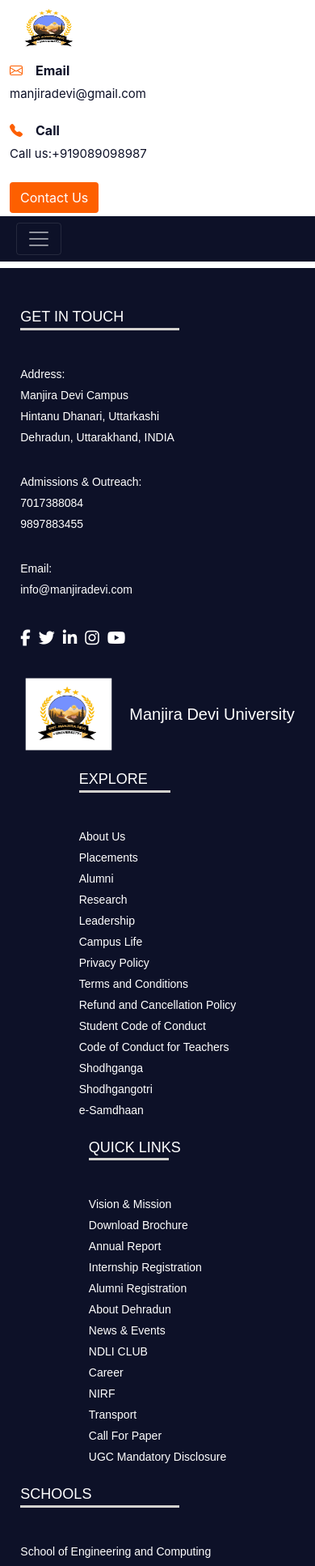
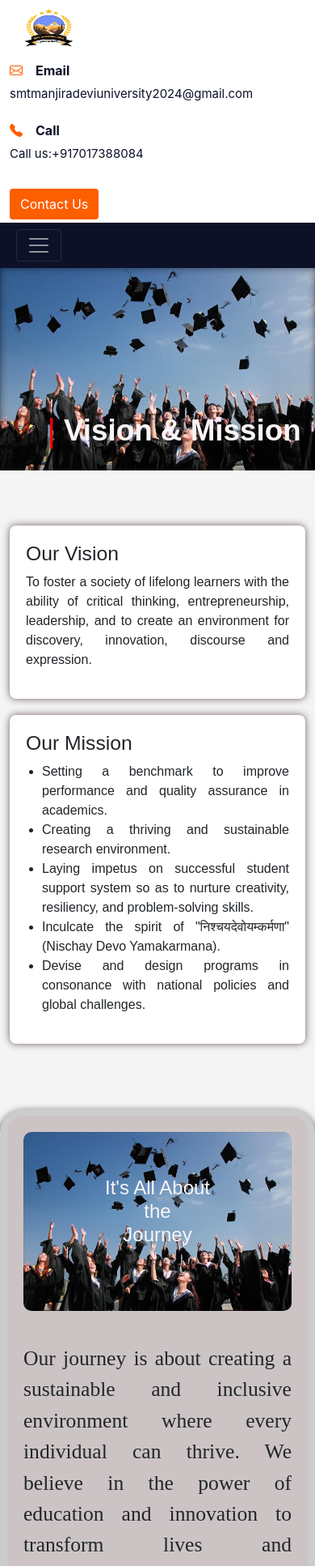
Before and after one commit to butolaanjali/manjiradevi, a React (Create React App) app: page /vision in a window 390 px wide. Shown: the top 1934 px of the page at 81% size. Built offline with nearby package versions, Linux system fonts and the light colour scheme; a web font is replaced by a local one.

Commit message:
file updated

```diff
--- a/src/App.js
+++ b/src/App.js
@@ -14,6 +14,9 @@ import Academics from './Component/Academics/Academics';
 import Research from './Component/Research/Research';
 import Layout from './Component/Layout/Layout';
 import Lifemanjira from './Component/Lifemanjira/Lifemanjira';
+import Vision from './Component/About/vision';
+import Map from './Component/Map/Map';
+
 
 function App() {
   return (
@@ -31,7 +34,9 @@ function App() {
           <Route path="research" element={<Research/>}/>
           <Route path="layout" element={<Layout/>}/>
           <Route path="lifemanjira" element={<Lifemanjira/>}/>
+          <Route path="vision" element={<Vision/>}/>
         </Routes>
+        <Map/>
         <Footer/>
       </Router>
     </div>
--- a/src/Component/About/About.js
+++ b/src/Component/About/About.js
@@ -3,7 +3,7 @@ import './about.css';
 import { Link } from "react-router-dom";
 import { Carousel } from 'react-responsive-carousel';
 import Gallery from '../Gallery/Gallery';
-import Map from '../Map/Map';
+
 const About = () => {
   return <div>
      <div class="container-fluid aboutimage  ">
@@ -87,7 +87,7 @@ const About = () => {
     </div>
 </div>
 <Gallery/>
-<Map/>
+
         </div>
 
 
--- a/src/Component/About/vision.css
+++ b/src/Component/About/vision.css
@@ -4,6 +4,7 @@
   flex-direction: column;
   align-items: center;
   background-color: #f4f4f4;
+  text-align: justify;
 }
 
 .header {
@@ -30,6 +31,7 @@
   object-fit: cover;
   object-position: center center;
   z-index: 0;
+
 }
 
 .overlay {
@@ -99,7 +101,9 @@
   background: #ccc4c4;
   border-radius: 30px;
   padding: 20px 150px;
-  max-width: 1250px
+  max-width: 1250px;
+  font-family: serif;
+  font-size: 25px;
 }
 
 .vision-page .image-container {
@@ -157,5 +161,8 @@
 
   .vision-page .journey-text {
     width: 100%;
+    text-align: justify;
+    font-size: 25px;
+    font-family: serif;
   }
 }
--- a/src/Component/About/vision.js
+++ b/src/Component/About/vision.js
@@ -1,4 +1,6 @@
-import React from 'react';
+import React, { useState } from "react";
+import { Link } from "react-router-dom";
+import './vision.css';
 
 const Vision = () => {
   return (
@@ -10,7 +12,7 @@ const Vision = () => {
         </div>
         <img src="/vision.png" alt="Vision Background" />
       </div>
-      <div className="container">
+      <div className="container mt-5">
         <div className="content">
           <div className="vision">
             <h2>Our Vision</h2>
@@ -28,7 +30,7 @@ const Vision = () => {
           </div>
         </div>
       </div>
-      <div className="journey">
+      <div className="journey mb-3">
         <div className="journey-content">
           <div className="image-container">
             <img src="/vision.png" alt="Journey" className="journey-image" />
@@ -37,11 +39,12 @@ const Vision = () => {
                 <br/>Journey</h2><br/>
             </div>
           </div>
-          <div className="journey-text">
-            <p style={{ fontfamily: "Gill Sans Extrabold, sans-serif" }}>Our journey is about creating a sustainable and inclusive environment where every individual can thrive. We believe in the power of education and innovation to transform lives and communities. Together, we strive to push boundaries and explore new horizons.</p>
+          <div className="journey-text ">
+            <p  className='vp'>Our journey is about creating a sustainable and inclusive environment where every individual can thrive. We believe in the power of education and innovation to transform lives and communities. Together, we strive to push boundaries and explore new horizons.</p>
           </div>
         </div>
       </div>
+
     </div>
   );
 }
--- a/src/Component/Footer/footer.css
+++ b/src/Component/Footer/footer.css
@@ -108,6 +108,7 @@
 
     .footer-content > div {
         margin: 10px 0;
+        text-align: center; /* Center-align text for all sections */
     }
 
     .footer-bottom {
@@ -121,6 +122,16 @@
 
     .footer-bottom .footer-copy {
         margin: 10px 0;
+    }
+
+    /* Center the underline for headings */
+    .footer h2 {
+        text-align: center;
+    }
+
+    .footer h2::after {
+        left: 50%;
+        transform: translateX(-50%);
     }
 }
 
--- a/src/Component/Home.js
+++ b/src/Component/Home.js
@@ -4,11 +4,14 @@ import { Carousel } from 'react-responsive-carousel';
 import OurSchool from '../Component/OurSchool/OurSchool';
 import Program from '../Component/Program/Program';
 
+
 import "react-responsive-carousel/lib/styles/carousel.min.css";
 import "./Nav.css";
 import Layout from "./Layout/Layout";
 import StudentSpeak from "./Testimonial/StudentSpeak";
 import StudentLife from "./Studentlife/Studentlife";
+import Gallery from "./Gallery/Gallery";
+
 
 function Home() {
   const [isOpen, setIsOpen] = useState(false);
@@ -161,10 +164,13 @@ function Home() {
 </div>
 
       <Program/>
+      <Gallery/>
       <OurSchool/>
       <Layout/>
+
       <StudentSpeak/>
       <StudentLife/>
+
 
 
     </div>
--- a/src/Component/Layout/Layout.js
+++ b/src/Component/Layout/Layout.js
@@ -60,7 +60,7 @@ const Layout = () => {
     {
       title: 'WORLD Environment manjira devi university college uttarkashi',
       date: '05-Jun-2024 | 10:00 AM',
-      location: 'Manjira Devi Campus',
+      location: 'Manjira  Devi  Campus',
       type: 'Celebration',
       image: 'path/to/image3.jpg',
     },
--- a/src/Component/Map/Map.js
+++ b/src/Component/Map/Map.js
@@ -7,7 +7,7 @@ const Map = () => {
       <div className='map mt-5 g-0'>
         <iframe
           src="https://www.google.com/maps/embed?pb=!1m18!1m12!1m3!1d27438.12366717514!2d78.40828628244735!3d30.724993358535425!2m3!1f0!2f0!3f0!3m2!1i1024!2i768!4f13.1!3m3!1m2!1s0x43df5e75903282df%3A0x5f050bf30019be68!2sSmt.Manjira%20Devi%20University!5e0!3m2!1sen!2sin!4v1718098513652!5m2!1sen!2sin"
-          allowFullScreen
+                    allowFullScreen
           loading="lazy"
           referrerPolicy="no-referrer-when-downgrade"
         ></iframe>
--- a/src/Component/Nav.css
+++ b/src/Component/Nav.css
@@ -159,7 +159,7 @@
 
   .bg24 {
       margin-left: 5%;
-      width: 90%;
+      width: 45%;
   }
 
   .bgd {
@@ -274,3 +274,6 @@
   background-color: #0D1128;
   color: white;
 }
+.a10{
+  margin-right: 50px;
+}
--- a/src/Component/Nav.js
+++ b/src/Component/Nav.js
@@ -15,18 +15,18 @@ function Nav() {
     <div>
       <div className="container">
         <div className="row  mb-0">
-          <div className="col-md-6 mt-0 ">
+          <div className="col-md-5 mt-0 ">
             <img src="manjira.png" height="70px" width="100px" alt="Manjira Logo" />
           </div>
-          <div className="col-md-2 mt-2">
+          <div className="col-md-3 mt-2">
             <h5 className=" a1 "><i class="bi bi-envelope me-3 a"></i>Email</h5>
-            <p className="a11">manjiradevi@gmail.com</p>
+            <p className="a11 ">smtmanjiradeviuniversity2024@gmail.com</p>
           </div>
           <div className="col-md-2 mt-2 ">
             <h5 className=" a1"><i className="bi bi-telephone-fill a me-3"></i>Call</h5>
-            <p className="a11">Call us:+919089098987</p>
+            <p className="a11">Call us:+917017388084</p>
           </div>
-          <div className="col-md-2 mt-2 mb-1 ">
+          <div className="col-md-2 mt-3 mb-1 ">
             <Link to="/contact" className="btn  ms-auto me-auto a2" data-aos="fade-up">Contact Us</Link>
           </div>
         </div>
```
Also changed, not shown: 1 other file (tests, documents, lock files or other folders).
